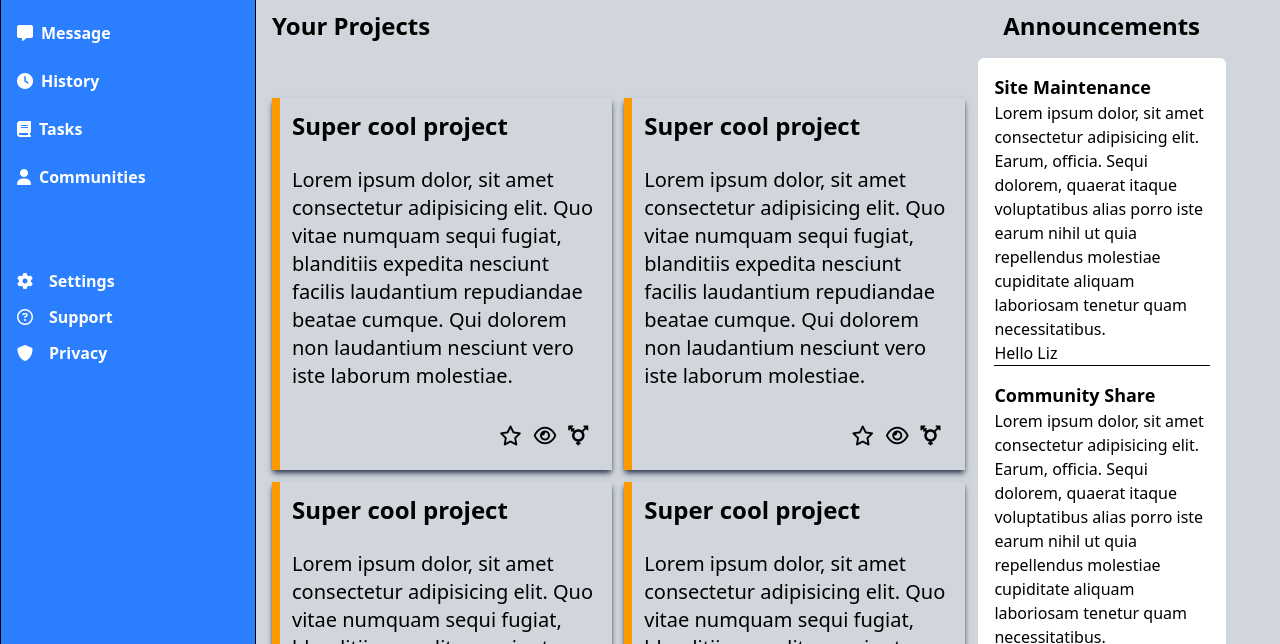
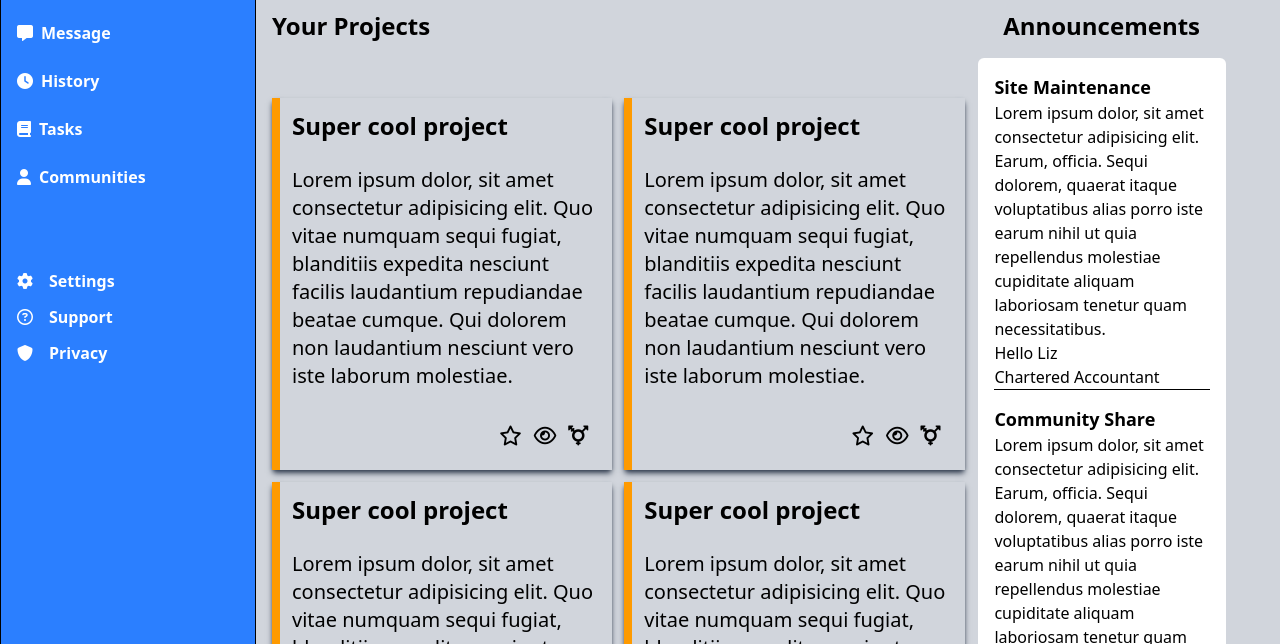
Before and after one commit to LIZ-MONG2022/Git-project-1, a website: page index.html in a window 1280 px wide. Shown: the part 156-800 px from the top of the page. Drawn offline with Linux system fonts and the light colour scheme.

Commit message:
new message

```diff
--- a/index.html
+++ b/index.html
@@ -216,6 +216,7 @@
                 <h4 class="font-bold text-[18px]">Site Maintenance</h4>
                 <p class="text-[18px mb-4]">Lorem ipsum dolor, sit amet consectetur adipisicing elit. Earum, officia. Sequi dolorem, quaerat itaque voluptatibus alias porro iste earum nihil ut quia repellendus molestiae cupiditate aliquam laboriosam tenetur quam necessitatibus.</p>
                 <p>Hello Liz</p>
+                <p>Chartered Accountant</p>
               </div>
               <!-- second div -->
                 <div class="mb-4 border-b border-black mx-4 mt-4">
```
